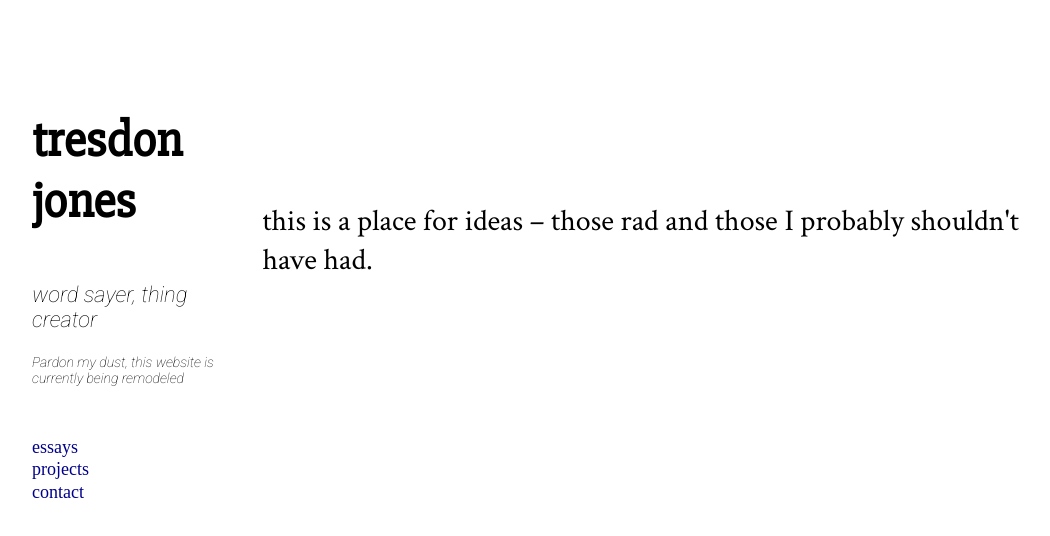
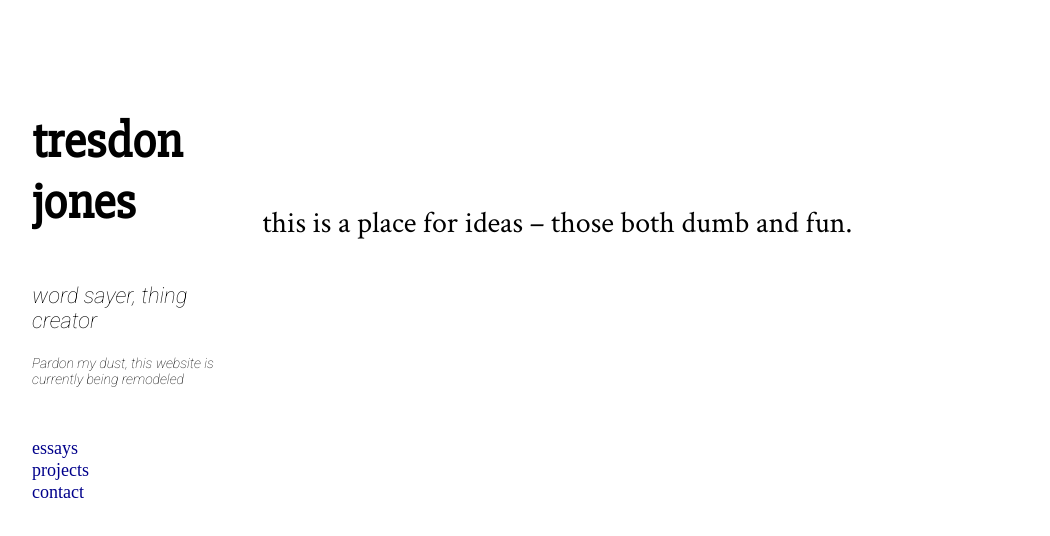
Before and after one commit to Tresdon/tresdon.github.io, a plain HTML site: page index.html in a window 1280 px wide. Shown: the whole page, without its empty margins (96-1146 px from the left). Drawn offline with Linux system fonts and the light colour scheme.

```diff
--- a/index.html
+++ b/index.html
@@ -55,7 +55,7 @@
 
 
     <div class="content">
-        <p>this is a place for ideas – those rad and those I probably shouldn't have had.</p>
+        <p>this is a place for ideas – those both dumb and fun.</p>
     </div>
 
 </div>
```
Also changed, not shown: 1 other file.
